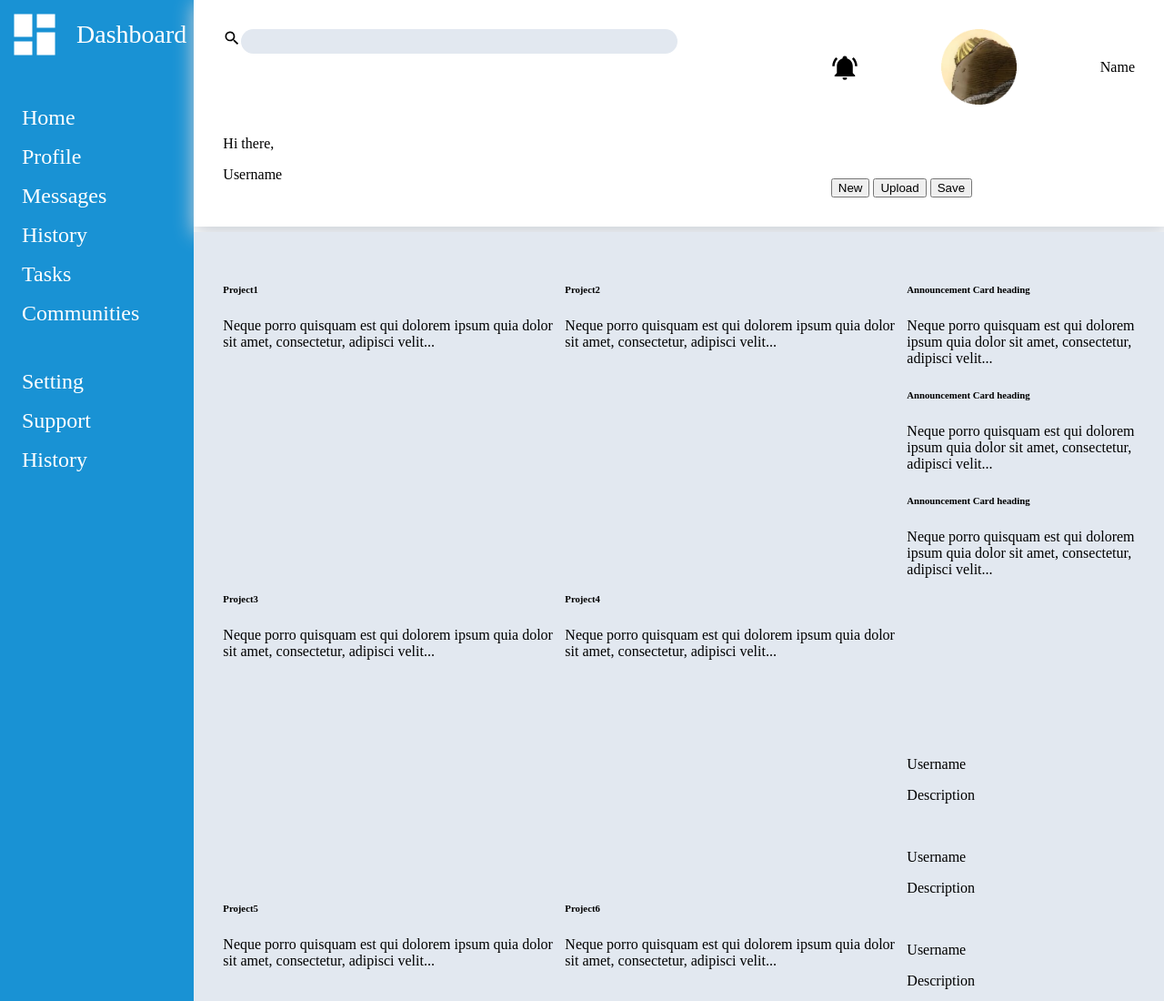
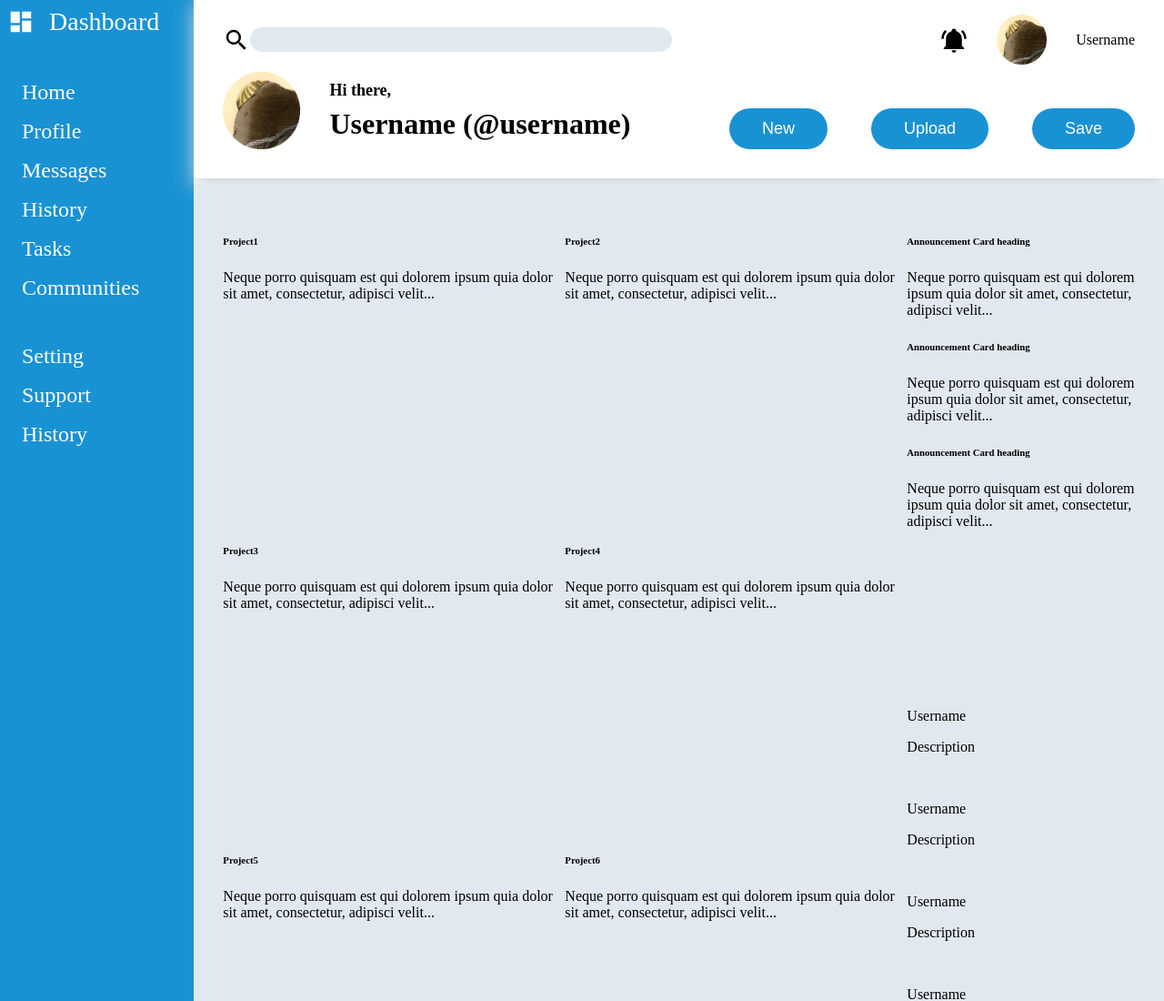
Before and after one commit to MisharyD/dashboard, a plain HTML site: page index.html in a window 1280 px wide. Shown: the top 1100 px of the page at 91% size. Drawn offline with Linux system fonts and the light colour scheme.

Commit message:
finish header css styling and structure

```diff
--- a/containers.css
+++ b/containers.css
@@ -26,8 +26,9 @@ html, body
 {
     grid-column: 2 / 3;
     display: grid;
-    grid-template-columns: 2fr 1fr;
-    padding:32px;
+    /* grid-template-columns: 2fr 1fr; */
+    grid-template-columns: repeat(auto-fit, minmax(300px,1fr));/* an attempt for the bill and profile container to wrap*/
+    padding:16px 32px 32px 32px;
     box-shadow: 2px 6px 20px 2px #CCD1D8;
     margin-bottom: 6px;
 }
--- a/index.html
+++ b/index.html
@@ -41,13 +41,13 @@
                     <path d="M21,19V20H3V19L5,17V11C5,7.9 7.03,5.17 10,4.29C10,4.19 10,4.1 10,4A2,2 0 0,1 12,2A2,2 0 0,1 14,4C14,4.1 14,4.19 14,4.29C16.97,5.17 19,7.9 19,11V17L21,19M14,21A2,2 0 0,1 12,23A2,2 0 0,1 10,21M19.75,3.19L18.33,4.61C20.04,6.3 21,8.6 21,11H23C23,8.07 21.84,5.25 19.75,3.19M1,11H3C3,8.6 3.96,6.3 5.67,4.61L4.25,3.19C2.16,5.25 1,8.07 1,11Z" />
                 </svg>
                 <img class = "profilePic" src="assets/images/Thorfin.png" alt="profile picture">
-                <span>Name</span>
+                <span>Username</span>
             </div>
             <div class = "greetingContainer">
-                <img src="" alt="" class="profilePic">
+                <img class = "profilePic" src="assets/images/Thorfin.png" alt="profile picture">
                 <div class = "greeting">
                     <p>Hi there,</p>
-                    <p>Username</p>
+                    <span>Username (@username)</span>
                 </div>
             </div>
             <div class = "buttonsContainer">
--- a/items.css
+++ b/items.css
@@ -6,7 +6,8 @@
 }
 .logo
 {
-    width: max(10% ,70px);
+    min-width: 30px;
+    width: calc(10% + 10px);
     fill: white;
 }
 
@@ -35,12 +36,13 @@
     grid-column: 1 / 2;
 
     display: flex;
-    align-items: flex-start;
+    align-items: center;
 }
 
 .searchBar
 {
-    width:70%;
+    /* min-width:90%; */
+    width:90%;
     outline:none;
     border-radius: 16px;
     border:0px;
@@ -50,7 +52,8 @@
 
 .searchLogo
 {
-    width: 3%;
+    min-width: 30px;
+    width: calc(3% + 10px)
 }
 
 .billAndProfileContainer
@@ -60,32 +63,71 @@
 
     display: flex;
     align-items: center;
-    gap:1rem;
-    justify-content: space-between;
-
+    gap:2rem;
+    justify-content: end;
+    align-items: center;
 }
 
-.profilePic
+.billAndProfileContainer .profilePic
 {
-
+    width: calc(5% + 30px);
 }
 
 .bill
 {
-    width: max(5%,30px);
+    min-width: 30px;
+    width: clamp(30px, 5%, 50px);/* the lower bound doesnt work*/
     fill:black;
 }
 
 .greetingContainer
 {
     grid-column: 1 / 2;
+
+    display:flex;
+    gap:2rem;
 }
+
+.greetingContainer .profilePic
+{
+    width: calc(5% + 60px);
+    margin-top: 8px;
+
+}
+
+.greetingContainer p
+{
+    font-size: 18px;
+    margin-bottom: 8px;
+    font-weight: bold;
+}
+
+.greetingContainer span
+{
+    font-size: 32px;
+    font-weight: bold;
+}
+
 
 .buttonsContainer
 {
     grid-column: 2 / 3;
+    min-width: fit-content;
+    align-self: end;
 
-    align-self: end;
+    display: flex;
+    justify-content: end;
+    gap:3rem;
+}
+
+.buttonsContainer button
+{
+    background-color: #1992D4;
+    color:white;
+    border-radius: 32px;
+    border: 0px;
+    padding:12px 36px;
+    font-size: 18px;
 }
 
 
```
